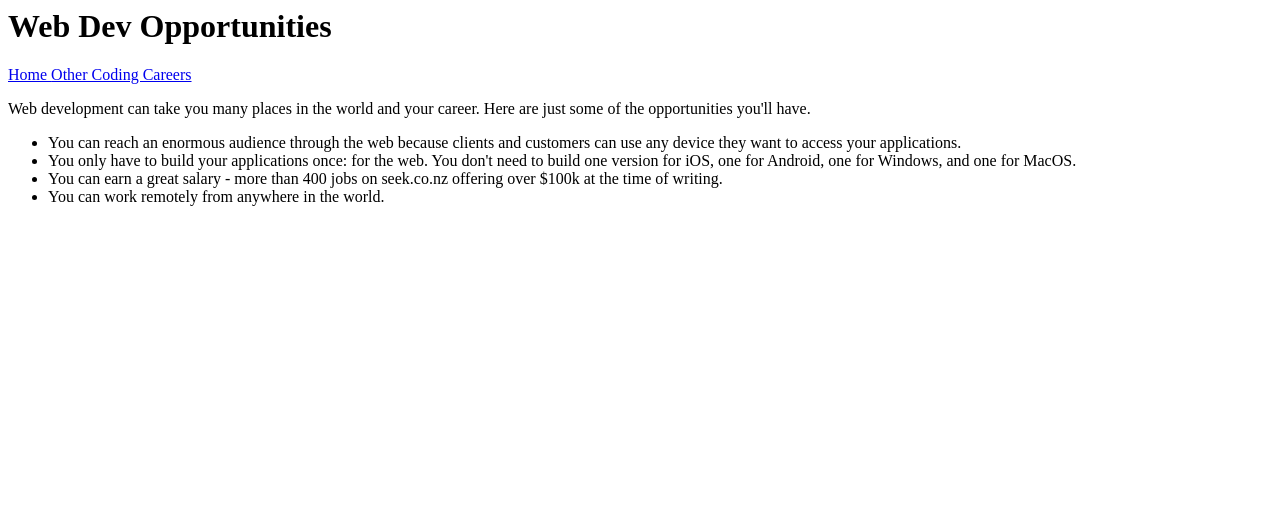
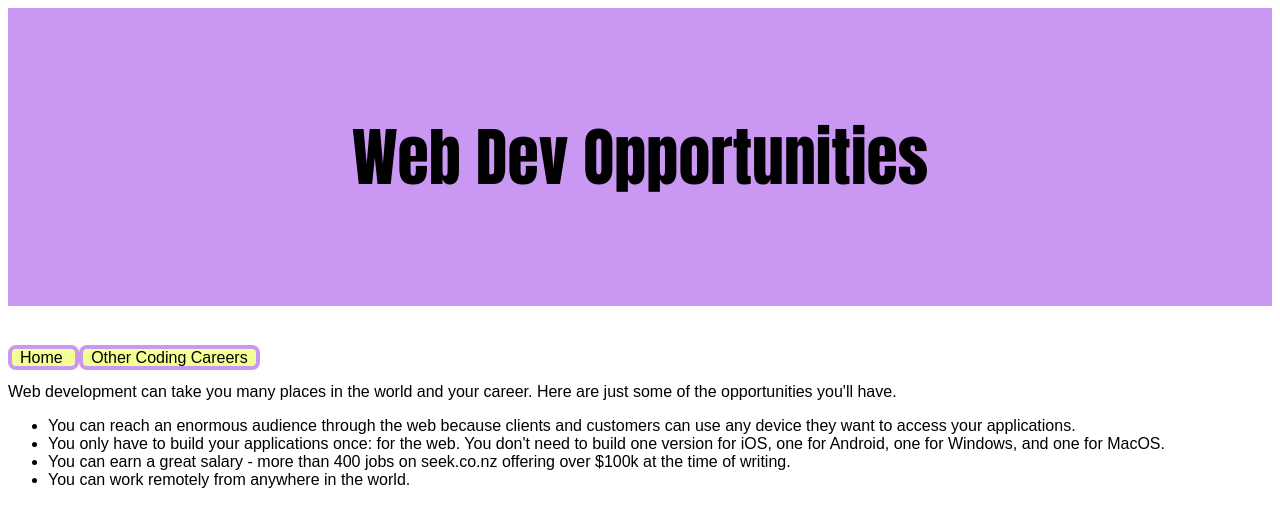
Before and after one commit to craighead-diocesan-school/why-web-dev-yuukaaaaaaa, a plain HTML site: page opportunities.html in a window 1280 px wide. Drawn offline with Linux system fonts and the light colour scheme.

Commit message:
fixed semantic elements

```diff
--- a/opportunities.html
+++ b/opportunities.html
@@ -1,13 +1,53 @@
+<body>
+  <header>
     <h1> Web Dev Opportunities </h1>
+  </header>
+
+  <nav>
     <a href="index.html"> Home </a>
     <a href="other-careers.html"> Other Coding Careers </a>
+  </nav>
+
+  <main>
     <p>
     Web development can take you many places in the world and your career. Here are just some of the opportunities you'll have.
     </p>
 
     <ul>
      <li> You can reach an enormous audience through the web because clients and customers can use any device they want to access your applications. </li>
-  <li> You only have to build your applications once: for the web. You don't need to build one version for iOS, one for Android, one for Windows, and one for MacOS. </li>
+     <li> You only have to build your applications once: for the web. You don't need to build one version for iOS, one for Android, one for Windows, and one for MacOS.
+     </li>
      <li> You can earn a great salary - more than 400 jobs on seek.co.nz offering over $100k at the time of writing. </li>
-  <li> You can work remotely from anywhere in the world. </li>
+     <li> You can work remotely from anywhere in the world.
+     </li>
    </ul>
+  </main>
+  <style>
+   * {
+    font-family: sans-serif;
+   }
+
+   h1 {
+    text-align: center;
+    background-color:hsl(274, 78%, 77%);
+    font-family:Impact ;
+    padding-top: 8%;
+    padding-bottom: 8%;
+    font-size: 4em;
+   }
+   a {
+    text-decoration: none;
+    color: black;
+    border: 4px solid hsl(274, 78%, 77%);
+    border-radius: 0.5em;
+    padding-left: 0.5em;
+    padding-right: 0.5em;
+    background-color:#f3ff94 ;
+   }
+
+   a:hover {
+    color: white;
+    background-color: black;
+   }
+  </style>
+</body>
```
Also changed, not shown: index.html (+24 -2 lines), other-careers.html (+8 -3 lines). Lines whose indentation alone changed are shown as unchanged.
